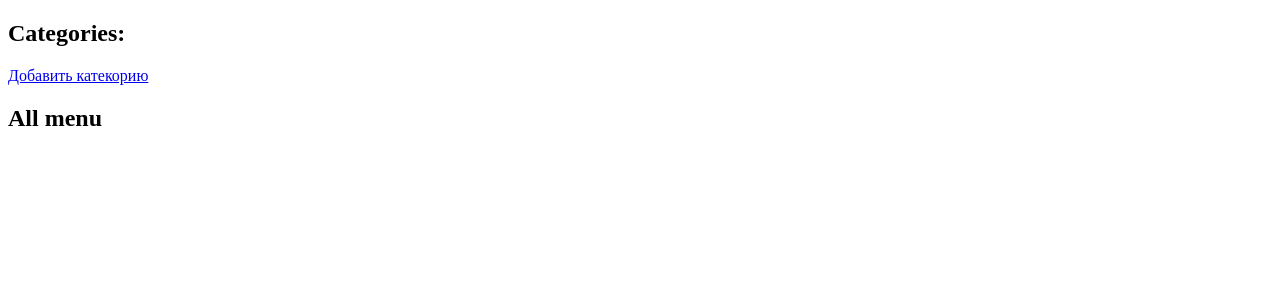
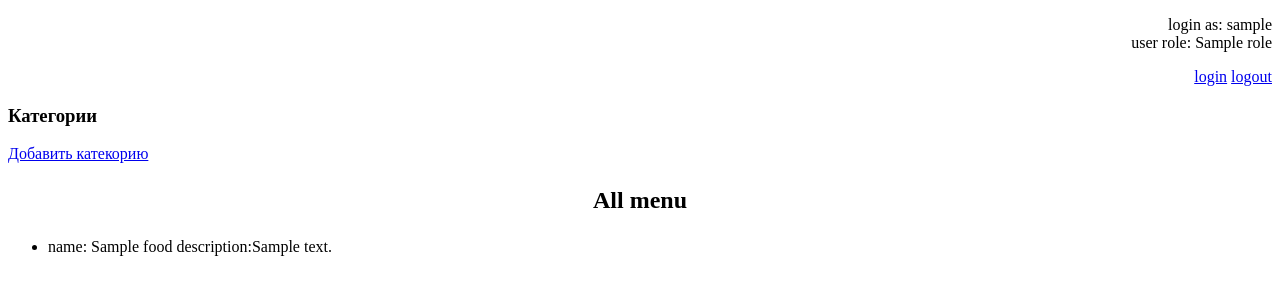
Before and after one commit to mr-valentos/OnlineOrders, a Flask app: page /posts/1/delete in a window 1280 px wide. Shown: the top 300 px of the page. Run offline with Flask 2, Linux system fonts and the light colour scheme; a user stored in the database is signed in; tables that the repository leaves empty hold one stand-in row (values such as "Sample post"); data that the repository does not hold is empty.

Commit message:
add login/logout and user/admin permission

```diff
--- a/app.py
+++ b/app.py
@@ -1,29 +1,47 @@
 import os
-from flask import Flask, render_template, request
+from flask import Flask, render_template, request, redirect, session, Response
 from flask_sqlalchemy import SQLAlchemy
-from flask_login import LoginManager
-from flask_principal import Principal, Permission, RoleNeed
+from flask_login import LoginManager, login_user, current_user, logout_user, login_required
+from flask_principal import Principal, Permission, RoleNeed, identity_changed, current_app, Identity, AnonymousIdentity, \
+identity_loaded, UserNeed
+
+
 
 app = Flask(__name__)
 app.config.from_object(os.environ['APP_SETTINGS'])
 db = SQLAlchemy(app)
 
+
 from models.category import Category
 from models.food import Food
 from models.user import User
 
+from forms import LoginForm
+
 principals = Principal(app)
 login_manager = LoginManager(app)
 
+user_role = RoleNeed('user')
+user_permission = Permission(user_role)
+
+admin_role = RoleNeed('admin')
+admin_permission = Permission(admin_role)
 
 
+@login_manager.user_loader
+def user_loader(user_id):
+    return User.query.get(user_id)
 
+@identity_loaded.connect_via(app)
+def on_identity_loaded(sender, identity):
+    identity.user = current_user
 
-'''
-@login_manager.user_loader
-def load_user(userid):
-    # Return an instance of the User model
-    return datastore.find_user(id=userid)
+    if hasattr(current_user, 'id'):
+        identity.provides.add(UserNeed(current_user.id))
+
+    if hasattr(current_user, 'roles'):
+        for role in current_user.roles:
+            identity.provides.add(RoleNeed(role.name))
 
 @app.route('/login', methods=['GET', 'POST'])
 def login():
@@ -33,7 +51,7 @@
     # Validate form input
     if form.validate_on_submit():
         # Retrieve the user from the hypothetical datastore
-        user = datastore.find_user(email=form.email.data)
+        user = User.query.filter_by(login=form.login.data).first()
 
         # Compare passwords (use password hashing production)
         if form.password.data == user.password:
@@ -46,13 +64,28 @@
 
             return redirect(request.args.get('next') or '/')
 
-    return render_template('login.html', form=form)'''
+    return render_template('authorization/login.html', form=form, current_user=current_user)
 
+@app.route('/logout')
+@login_required
+def logout():
+    # Remove the user information from the session
+    logout_user()
+
+    # Remove session keys set by Flask-Principal
+    for key in ('identity.login', 'identity.auth_type'):
+        session.pop(key, None)
+
+    # Tell Flask-Principal the user is anonymous
+    identity_changed.send(current_app._get_current_object(),
+                          identity=AnonymousIdentity())
+
+    return redirect(request.args.get('next') or '/')
 
 @app.route('/', methods=['GET'])
 def index():
 
-    return render_template('index.html', categories=Category.query.all(), foods=Food.query.all())
+    return render_template('index.html', categories=Category.query.all(), foods=Food.query.all(), user=current_user)
 
 @app.route('/admin/users', methods=['GET'])
 def users():
@@ -61,7 +94,8 @@
 
 @app.route('/category/new', methods=['GET'])
 def new_category():
-    return render_template('new.html')
+    with admin_permission.require():
+        return render_template('new.html')
 
 @app.route('/category/create', methods=['POST'])
 def create_category():
@@ -70,7 +104,7 @@
     category = Category(request.form['name'])
     db.session.add(category)
     db.session.commit()
-    return render_template('index.html', categories=Category.query.all())
+    return render_template('index.html', categories=Category.query.all(), foods=Food.query.all(), user=current_user)
 
 @app.route('/category/<id>', methods=['GET'])
 def category(id):
@@ -84,11 +118,12 @@
     category = Category.query.get(id)
     db.session.delete(category)
     db.session.commit()
-    return render_template('index.html', categories=Category.query.all())
+    return render_template('index.html', categories=Category.query.all(), foods=Food.query.all(), user=current_user)
 
 @app.route('/new_food', methods=['GET'])
 def new_food():
-    return render_template('newfood.html')
+    with admin_permission.require():
+        return render_template('newfood.html')
 
 @app.route('/create_food', methods=['POST'])
 def create_food():
@@ -98,7 +133,7 @@
                 request.form['category_id'])
     db.session.add(food)
     db.session.commit()
-    return render_template('index.html', categories=Category.query.all())
+    return render_template('index.html', categories=Category.query.all(), foods=Food.query.all(), user=current_user)
 
 @app.route('/food/<id>', methods=['GET'])
 def food(id):
@@ -112,7 +147,7 @@
     food = Food.query.get(id)
     db.session.delete(food)
     db.session.commit()
-    return render_template('index.html', categories=Category.query.all())
+    return render_template('index.html', categories=Category.query.all(), foods=Food.query.all(), user=current_user)
 
 @app.route('/food/<id>/edit', methods=['POST'])
 def edit_price(id):
@@ -122,7 +157,7 @@
     food.price = request.form['price']
     db.session.add(food)
     db.session.commit()
-    return render_template('index.html', categories=Category.query.all())
+    return render_template('index.html', categories=Category.query.all(), foods=Food.query.all(), user=current_user)
 
 if __name__ == '__main__':
     app.run()
--- a/models/user.py
+++ b/models/user.py
@@ -37,3 +37,6 @@
 
     def __repr__(self):
         return "%d/%s" % (self.id, self.name)
+
+    def __hash__(self):
+        return hash(self.name)
--- a/templates/category.html
+++ b/templates/category.html
@@ -20,6 +20,5 @@
     <li class="title"><a href="{{url_for('food', id=food.id)}}">{{food}}</a></li>
 {% endfor %}
 </ul>
-
 </body>
 </html>
--- a/templates/index.html
+++ b/templates/index.html
@@ -5,17 +5,22 @@
     <title>Categories</title>
 </head>
 <body>
-    <h2>Categories:</h2>
+<p align="right">login as: {{user.login}}
+    {% for role in user.roles %}
+                <br> user role: {{role.name}}
+            {% endfor %}</p>
+<p align="right"> <a href="/login">login</a> <a href="/logout">logout</a></p>
+    <h3>Категории</h3>
     <p><a href="/category/new">Добавить катекорию</a></p>
     <ul>
         {% for category in categories %}
                 <li class="title"><a href="{{url_for('category', id=category.id)}}">{{ category.name }}</a></li>
         {% endfor %}
     </ul>
-    <h2>All menu</h2>
+    <h2><p align="center">All menu</p></h2>
     <ul>
          {% for food in foods %}
-                 <li>{{food}}</li>
+        <li>{{food}}</li>
           {% endfor %}
      </ul>
 </body>
```
Also changed, not shown: forms.py (+6 -5 lines), templates/authorization/login.html (added, +22 -0 lines), 1 other file.
